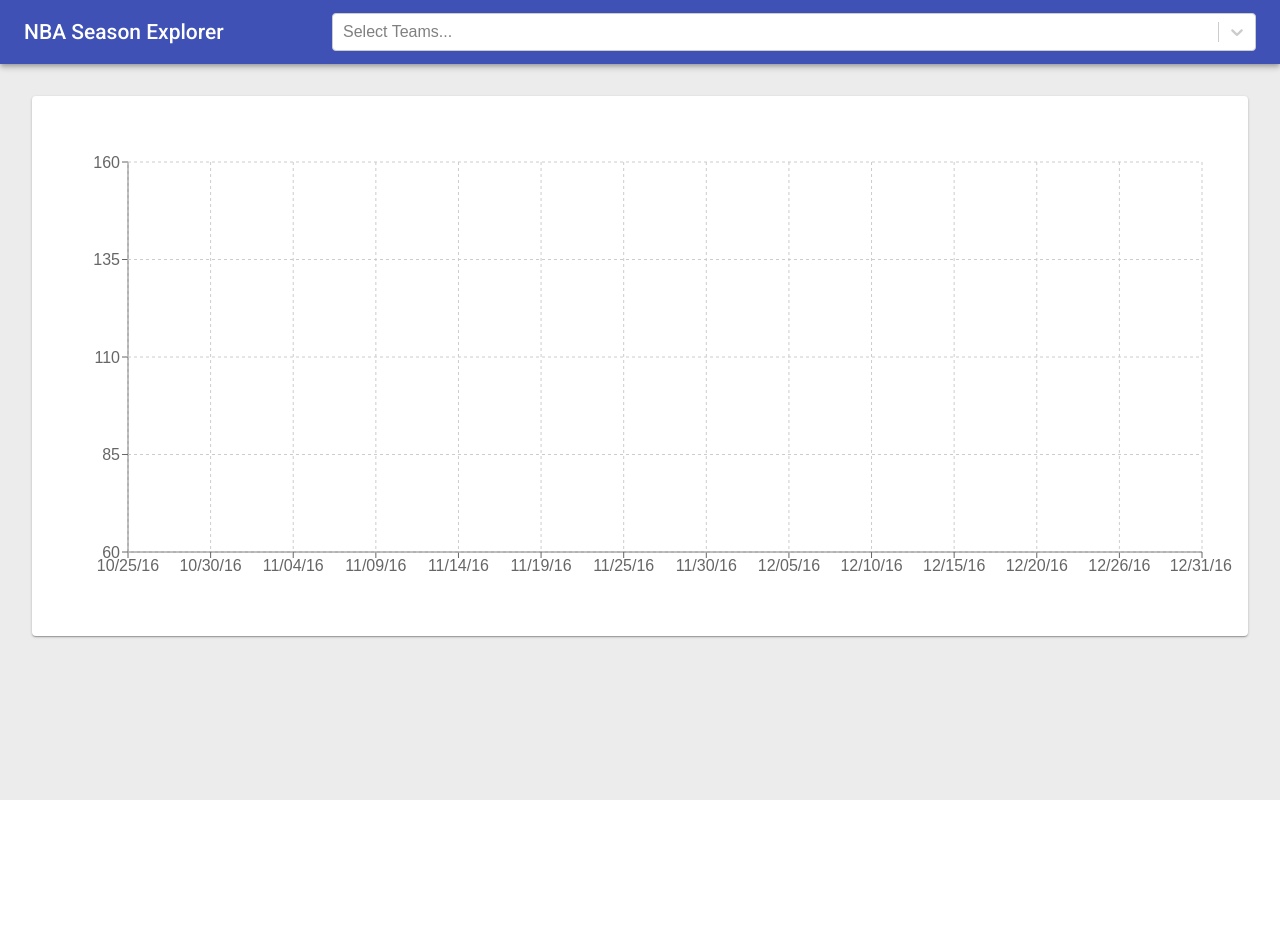
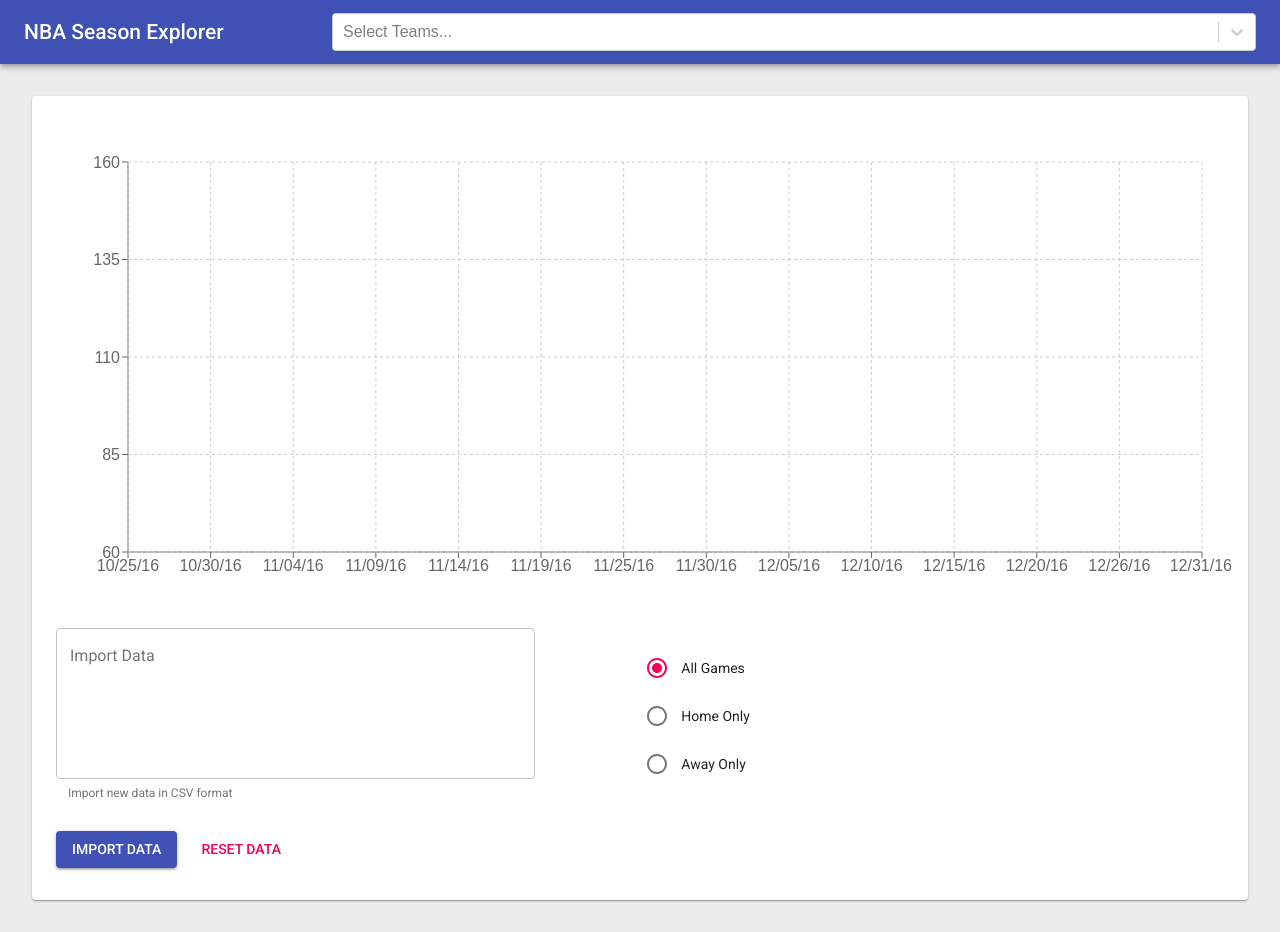
Before and after one commit to jtibbertsma/nba-season-explorer, a React (Create React App) app: page / in a window 1280 px wide. Before the commit the page ends 800 px from the top, so only its background shows below. Built offline with nearby package versions, Linux system fonts and the light colour scheme; the HTML template or start-up script is replaced by a standard one.

Commit message:
Finish layout and ui

```diff
--- a/package.json
+++ b/package.json
@@ -5,6 +5,7 @@
   "dependencies": {
     "@material-ui/core": "^3.1.1",
     "chroma-js": "^1.4.0",
+    "js-cookie": "^2.2.0",
     "papaparse": "^4.6.0",
     "react": "^16.5.2",
     "react-dom": "^16.5.2",
--- a/src/actions/index.js
+++ b/src/actions/index.js
@@ -3,10 +3,12 @@ import {
   IMPORT_DATA,
   LOAD_DATA,
   SET_NEED_LOAD_DATA,
-  SET_SELECTED_TEAMS
+  SET_SELECTED_TEAMS,
+  SET_SHOW_TYPE
 } from '../constants/actions';
 
 export const importData = createAction(IMPORT_DATA);
 export const loadData = createAction(LOAD_DATA);
 export const setNeedLoadData = createAction(SET_NEED_LOAD_DATA);
 export const setSelectedTeams = createAction(SET_SELECTED_TEAMS);
+export const setShowType = createAction(SET_SHOW_TYPE);
--- a/src/components/layout/Layout.js
+++ b/src/components/layout/Layout.js
@@ -1,64 +1,57 @@
 import React, { Component } from 'react';
-import withWidth from '@material-ui/core/withWidth';
 import Card from '@material-ui/core/Card';
 import CardContent from '@material-ui/core/CardContent';
+import Grid from '@material-ui/core/Grid';
 import { withStyles } from '@material-ui/core/styles';
 import AppBar from './AppBar';
 import Chart from '../ui/Chart';
+import ImportData from '../ui/ImportData';
+import FilterType from '../ui/FilterType';
 
-const styles = {
+const styles = theme => ({
   main: {
     display: 'flex',
     flexDirection: 'column',
     minHeight: '100vh',
   },
   body: {
-    backgroundColor: '#edecec',
+    backgroundColor: '#fff',
     display: 'flex',
     flex: 1,
     overflowY: 'hidden',
     overflowX: 'scroll',
-  },
-  bodySmall: {
-    backgroundColor: '#fff',
+    [theme.breakpoints.up('sm')]: {
+      backgroundColor: '#edecec'
+    }
   },
   content: {
     flex: 1,
-    padding: '2em',
+    paddingTop: '3em',
+    [theme.breakpoints.up('sm')]: {
+      padding: '2em'
+    }
   },
-  contentSmall: {
-    flex: 1,
-    paddingTop: '3em',
-  }
-};
+});
 
 class Layout extends Component {
   render() {
-    const { width, classes } = this.props;
+    const { classes } = this.props;
     return (
       <div className={classes.main}>
         <AppBar />
-        <div
-          className={
-            width === 'xs' || width === 'sm' ? (
-              classes.bodySmall
-            ) : (
-              classes.body
-            )
-          }
-        >
-          <div
-            className={
-              width === 'xs' || width === 'sm' ? (
-                classes.contentSmall
-              ) : (
-                classes.content
-              )
-            }
-          >
+        <div className={classes.body}>
+          <div className={classes.content}>
             <Card>
               <CardContent>
                 <Chart />
+                <Grid container spacing={24}>
+                  <Grid item xs={12} sm={5}>
+                    <ImportData />
+                  </Grid>
+                  <Grid item xs={12} sm={5}>
+                    <FilterType />
+                  </Grid>
+                </Grid>
               </CardContent>
             </Card>
           </div>
@@ -68,4 +61,4 @@ class Layout extends Component {
   }
 }
 
-export default withStyles(styles)(withWidth()(Layout));
+export default withStyles(styles)(Layout);
--- a/src/components/providers/ReduxStore.js
+++ b/src/components/providers/ReduxStore.js
@@ -1,13 +1,41 @@
 import React, { Component, Children } from 'react';
-import { createStore } from 'redux';
+import { createStore, applyMiddleware, compose as defaultCompose} from 'redux';
 import { Provider } from 'react-redux';
+import Cookie from 'js-cookie';
 import reducer from '../../reducers';
 
+const FILTER_KEY = 'season-explorer-filters';
+
+// Allow the same filters to remain when the page gets refreshed
+const saveFilterMiddleware = store => next => action => {
+  // dispatch action
+  next(action);
+  // save filters
+  if (action.type !== '@@INIT') {
+    const filters = store.getState().filters;
+    Cookie.set(FILTER_KEY, JSON.stringify(filters));
+  }
+}
+
 export default class ReduxStore extends Component {
+  getInitialState() {
+    try {
+      return {
+        filters: JSON.parse(Cookie.get(FILTER_KEY))
+      };
+    } catch(e) {
+      return {};
+    }
+  }
+
   render() {
+    const compose = (typeof window !== "undefined"
+                          && window.__REDUX_DEVTOOLS_EXTENSION_COMPOSE__)
+                    || defaultCompose;
     const store = createStore(
       reducer,
-      window.__REDUX_DEVTOOLS_EXTENSION__ && window.__REDUX_DEVTOOLS_EXTENSION__()
+      this.getInitialState(),
+      compose(applyMiddleware(saveFilterMiddleware))
     );
     return (
       <Provider store={store}>
--- /dev/null
+++ b/src/components/ui/FilterType.js
@@ -0,0 +1,55 @@
+import React, { Component } from 'react';
+import { bindActionCreators } from 'redux';
+import { connect } from 'react-redux';
+import Radio from '@material-ui/core/Radio';
+import RadioGroup from '@material-ui/core/RadioGroup';
+import FormHelperText from '@material-ui/core/FormHelperText';
+import FormControlLabel from '@material-ui/core/FormControlLabel';
+import FormControl from '@material-ui/core/FormControl';
+import { withStyles } from '@material-ui/core/styles';
+import { setShowType } from '../../actions';
+
+const styles = theme => ({
+  formControl: {
+    margin: theme.spacing.unit * 3,
+    [theme.breakpoints.up('sm')]: {
+      marginLeft: theme.spacing.unit * 12
+    }
+  },
+  group: {
+    margin: `${theme.spacing.unit}px 0`,
+  },
+});
+
+class FilterType extends Component {
+  _handleChange = event => {
+    this.props.setShowType(event.target.value);
+  }
+
+  render() {
+    const { classes } = this.props;
+    return (
+      <FormControl component="fieldset" className={classes.formControl}>
+        <RadioGroup
+          aria-label="show-type"
+          className={classes.group}
+          value={this.props.value}
+          onChange={this._handleChange}
+        >
+          <FormControlLabel value="all"  control={<Radio />} label="All Games" />
+          <FormControlLabel value="home" control={<Radio />} label="Home Only" />
+          <FormControlLabel value="away" control={<Radio />} label="Away Only" />
+        </RadioGroup>
+      </FormControl>
+    );
+  }
+}
+
+export default connect(
+  state => ({
+    value: state.filters.showType
+  }),
+  dispatch => bindActionCreators({
+    setShowType
+  }, dispatch)
+)(withStyles(styles)(FilterType));
--- /dev/null
+++ b/src/components/ui/ImportData.js
@@ -0,0 +1,88 @@
+import React, { Component } from 'react';
+import { bindActionCreators } from 'redux';
+import { connect } from 'react-redux';
+import TextField from '@material-ui/core/TextField';
+import Button from '@material-ui/core/Button';
+import { withStyles } from '@material-ui/core/styles';
+import { loadData, importData } from '../../actions';
+
+const styles = theme => ({
+  textField: {
+    marginLeft: theme.spacing.unit,
+    marginRight: theme.spacing.unit,
+    marginBottom: theme.spacing.unit * 3
+  },
+  button: {
+    margin: theme.spacing.unit
+  },
+});
+
+class ImportData extends Component {
+  constructor(props) {
+    super(props);
+    this.state = {
+      value: ''
+    };
+  }
+
+  _handleChange = event => {
+    this.setState({value: event.target.value});
+  }
+
+  _handleImport = () => {
+    const { value } = this.state;
+    // Don't do anything unless there's at least one row
+    if (value.length > 20) {
+      this.setState({value: ''});
+      this.props.importData(value);
+    }
+  }
+
+  _handleReset = () => {
+    this.setState({value: ''});
+    this.props.loadData();
+  }
+
+  render() {
+    const { classes } = this.props;
+    return (
+      <div>
+        <TextField
+          label="Import Data"
+          multiline
+          rows="6"
+          fullWidth
+          helperText="Import new data in CSV format"
+          className={classes.textField}
+          margin="normal"
+          variant="outlined"
+          value={this.state.value}
+          onChange={this._handleChange}
+        />
+        <Button
+          variant="contained"
+          color="primary"
+          className={classes.button}
+          onClick={this._handleImport}
+        >
+          Import Data
+        </Button>
+        <Button
+          color="secondary"
+          className={classes.button}
+          onClick={this._handleReset}
+        >
+          Reset Data
+        </Button>
+      </div>
+    );
+  }
+}
+
+export default connect(
+  null,
+  dispatch => bindActionCreators({
+    loadData,
+    importData
+  }, dispatch)
+)(withStyles(styles)(ImportData));
--- a/src/components/ui/SelectTeams.js
+++ b/src/components/ui/SelectTeams.js
@@ -11,7 +11,15 @@ const teamAlphas = Object.keys(teamHexes).reduce((alphas, key) => {
   return alphas;
 }, {});
 
+const mapTeamToValue = team => ({ value: team, label: team });
+
 class SelectTeams extends Component {
+  constructor(props) {
+    super(props);
+    // Set default values from initial selectedTeams
+    this.defaultValue = props.selectedTeams.map(mapTeamToValue);
+  }
+
   _mapToValue = item => item.value;
 
   _handleChange = data => {
@@ -22,6 +30,7 @@ class SelectTeams extends Component {
     return (
       <Select
         isMulti
+        defaultValue={this.defaultValue}
         placeholder="Select Teams..."
         onChange={this._handleChange}
         options={this.props.options}
@@ -39,7 +48,8 @@ class SelectTeams extends Component {
 
 export default connect(
   state => ({
-    options: state.data.teamList.map(team => ({ value: team, label: team }))
+    options: state.data.teamList.map(mapTeamToValue),
+    selectedTeams: state.filters.selectedTeams
   }),
   dispatch => bindActionCreators({
     setSelectedTeams
--- a/src/constants/actions.js
+++ b/src/constants/actions.js
@@ -2,3 +2,4 @@ export const IMPORT_DATA = 'nba-season-explorer/IMPORT_DATA';
 export const LOAD_DATA = 'nba-season-explorer/LOAD_DATA';
 export const SET_NEED_LOAD_DATA = 'nba-season-explorer/SET_NEED_LOAD_DATA';
 export const SET_SELECTED_TEAMS = 'nba-season-explorer/SET_SELECTED_TEAMS';
+export const SET_SHOW_TYPE = 'nba-season-explorer/SET_SHOW_TYPE';
--- a/src/reducers/filters.js
+++ b/src/reducers/filters.js
@@ -1,5 +1,6 @@
 import {
-  SET_SELECTED_TEAMS
+  SET_SELECTED_TEAMS,
+  SET_SHOW_TYPE
 } from '../constants/actions';
 
 const defaultState = {
@@ -15,6 +16,12 @@ export default function filtersReducer(state = defaultState, action) {
         selectedTeams: action.payload
       };
 
+    case SET_SHOW_TYPE:
+      return {
+        ...state,
+        showType: action.payload
+      };
+
     default:
       return state;
   }
```
Also changed, not shown: 1 other file (tests, documents, lock files or other folders).
